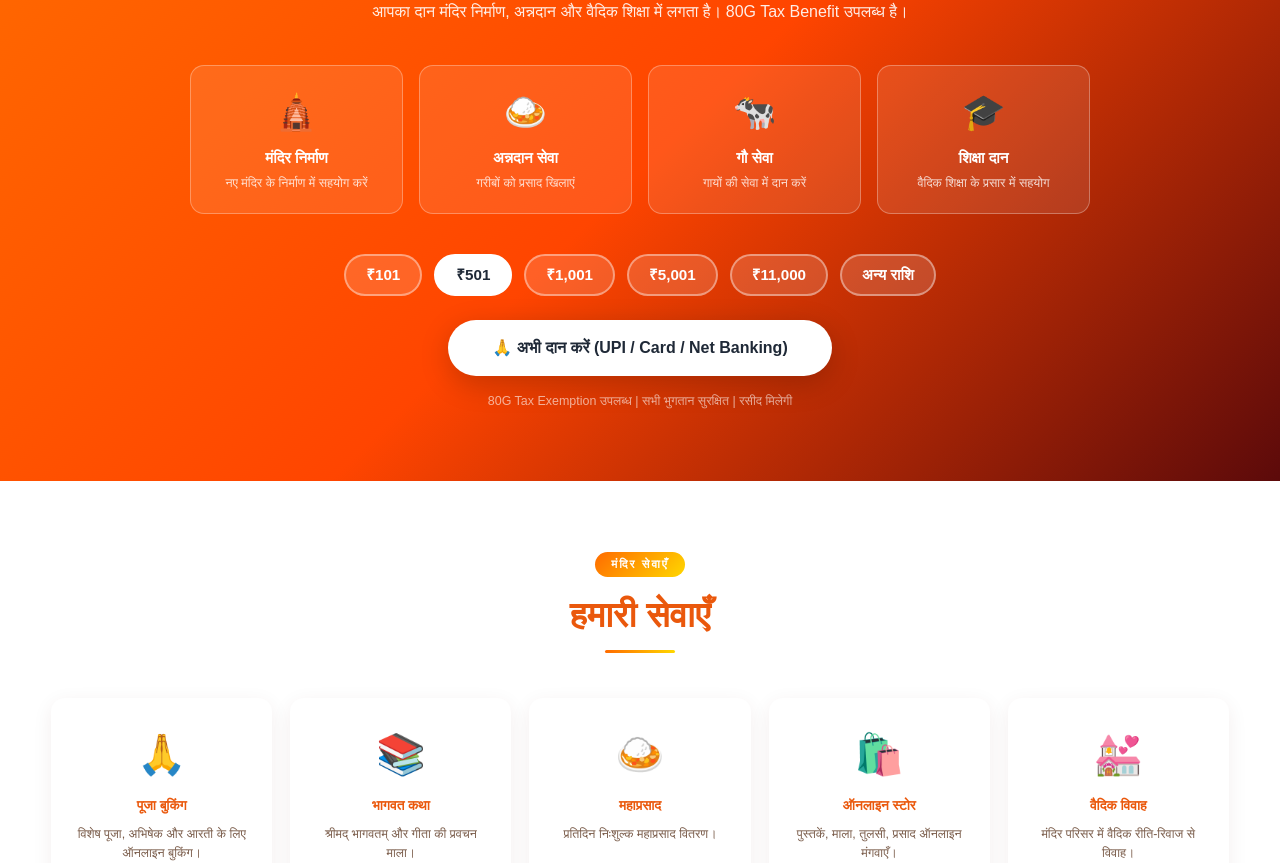
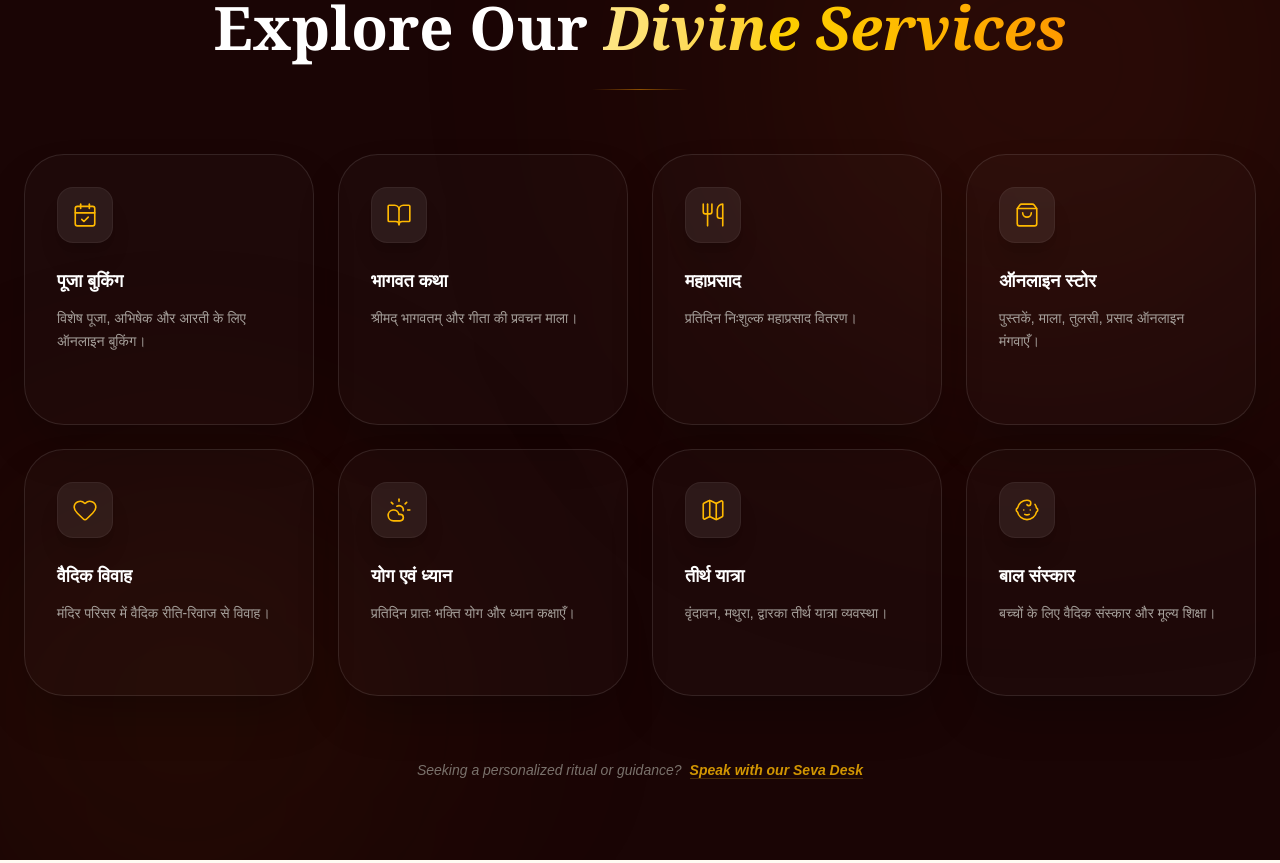
Before and after one commit to JatinBrandshow/iskcon-noida-expressway-frontend, a Next.js app: page /HomePage in a window 1280 px wide. Shown: the part 9543-10406 px from the top of the page. Built offline with nearby package versions, Linux system fonts and the light colour scheme; no server answers; a web font is replaced by a local one.

Commit message:
Enhance Our Services

```diff
--- a/src/components/ContactUS.js
+++ b/src/components/ContactUS.js
@@ -44,7 +44,7 @@ const ContactUS = () => {
         <>
             <section id="location" className="relative py-24 px-[5%] bg-[#FFFBF2] overflow-hidden">
                 {/* Decorative Background Text or Pattern */}
-                <div className="absolute inset-0 flex justify-center pointer-events-none select-none">
+                <div className="absolute inset-0 flex justify-end pointer-events-none select-none">
                     <motion.h1
                         animate={{ y: [0, -10, 0] }}
                         transition={{ duration: 6, repeat: Infinity }}
--- a/src/components/OurServices.js
+++ b/src/components/OurServices.js
@@ -1,82 +1,138 @@
+"use client";
+
 import React from "react";
+import { motion } from "framer-motion";
+import { CalendarCheck, BookOpen, Utensils, ShoppingBag, Heart, CloudSun, Map, Baby, ArrowUpRight } from "lucide-react";
 
 const services = [
     {
-        icon: "🙏",
+        icon: <CalendarCheck />,
         title: "पूजा बुकिंग",
         desc: "विशेष पूजा, अभिषेक और आरती के लिए ऑनलाइन बुकिंग।",
+        color: "from-amber-500/20",
     },
     {
-        icon: "📚",
+        icon: <BookOpen />,
         title: "भागवत कथा",
         desc: "श्रीमद् भागवतम् और गीता की प्रवचन माला।",
+        color: "from-orange-500/20",
+    },
+    { icon: <Utensils />, title: "महाप्रसाद", desc: "प्रतिदिन निःशुल्क महाप्रसाद वितरण।", color: "from-yellow-600/20" },
+    {
+        icon: <ShoppingBag />,
+        title: "ऑनलाइन स्टोर",
+        desc: "पुस्तकें, माला, तुलसी, प्रसाद ऑनलाइन मंगवाएँ।",
+        color: "from-amber-600/20",
     },
     {
-        icon: "🍛",
-        title: "महाप्रसाद",
-        desc: "प्रतिदिन निःशुल्क महाप्रसाद वितरण।",
+        icon: <Heart />,
+        title: "वैदिक विवाह",
+        desc: "मंदिर परिसर में वैदिक रीति-रिवाज से विवाह।",
+        color: "from-rose-500/20",
     },
     {
-        icon: "🛍️",
-        title: "ऑनलाइन स्टोर",
-        desc: "पुस्तकें, माला, तुलसी, प्रसाद ऑनलाइन मंगवाएँ।",
+        icon: <CloudSun />,
+        title: "योग एवं ध्यान",
+        desc: "प्रतिदिन प्रातः भक्ति योग और ध्यान कक्षाएँ।",
+        color: "from-orange-400/20",
     },
     {
-        icon: "💒",
-        title: "वैदिक विवाह",
-        desc: "मंदिर परिसर में वैदिक रीति-रिवाज से विवाह।",
+        icon: <Map />,
+        title: "तीर्थ यात्रा",
+        desc: "वृंदावन, मथुरा, द्वारका तीर्थ यात्रा व्यवस्था।",
+        color: "from-amber-400/20",
     },
     {
-        icon: "🧘",
-        title: "योग एवं ध्यान",
-        desc: "प्रतिदिन प्रातः भक्ति योग और ध्यान कक्षाएँ।",
-    },
-    {
-        icon: "🚌",
-        title: "तीर्थ यात्रा",
-        desc: "वृंदावन, मथुरा, द्वारका तीर्थ यात्रा व्यवस्था।",
-    },
-    {
-        icon: "👶",
+        icon: <Baby />,
         title: "बाल संस्कार",
         desc: "बच्चों के लिए वैदिक संस्कार और मूल्य शिक्षा।",
+        color: "from-yellow-500/20",
     },
 ];
 
 const OurServices = () => {
     return (
-        <>
-            <section id="services" className="py-[70px] px-[4%] bg-quinary">
-                <div className="max-w-[1300px] mx-auto">
+        <section className="relative min-h-screen flex items-center px-6 bg-[#1A0505] overflow-hidden">
+            {/* Background Divine Glows */}
+            <div className="absolute top-[-10%] right-[-5%] w-150 h-150 bg-orange-900/20 blur-[140px] rounded-full" />
+            <div className="absolute bottom-[-10%] left-[-5%] w-125 h-125 bg-amber-900/10 blur-[120px] rounded-full" />
+
+            <div className="max-w-325 mx-auto w-full relative z-10 py-20">
                 {/* Header */}
-                    <div className="text-center mb-[45px]">
-                        <span className="inline-block bg-[linear-gradient(135deg,#FF6B00,#FFD700)] text-white px-4 py-[4px] rounded-full text-[0.72rem] font-bold tracking-[2px] mb-3">
-                            मंदिर सेवाएँ
+                <div className="text-center mb-16">
+                    <motion.span
+                        initial={{ opacity: 0, y: -10 }}
+                        whileInView={{ opacity: 1, y: 0 }}
+                        className="inline-block px-5 py-1.5 rounded-full bg-white/5 border border-white/10 text-amber-200/80 text-[0.7rem] font-bold tracking-[0.3em] uppercase mb-4 backdrop-blur-sm"
+                    >
+                        Sacred Offerings
+                    </motion.span>
+
+                    <h2 className="text-4xl md:text-6xl font-serif font-bold text-white mb-6 leading-tight">
+                        Explore Our{" "}
+                        <span className="bg-linear-to-r from-amber-200 via-yellow-400 to-amber-500 bg-clip-text text-transparent italic">
+                            Divine Services
                         </span>
+                    </h2>
 
-                        <h2 className="text-primary text-[clamp(1.3rem,2.8vw,2.2rem)] font-bold">हमारी सेवाएँ</h2>
-
-                        <div className="w-[70px] h-[3px] bg-[linear-gradient(90deg,#FF6B00,#FFD700)] mx-auto mt-2 rounded"></div>
+                    <div className="w-24 h-px bg-linear-to-r from-transparent via-amber-500/50 to-transparent mx-auto" />
                 </div>
 
                 {/* Grid */}
-                    <div className="grid grid-cols-[repeat(auto-fill,minmax(200px,1fr))] gap-[18px]">
+                <div className="grid grid-cols-1 sm:grid-cols-2 lg:grid-cols-4 gap-6">
                     {services.map((service, index) => (
+                        <motion.div
+                            key={index}
+                            initial={{ opacity: 0, y: 20 }}
+                            whileInView={{ opacity: 1, y: 0 }}
+                            transition={{ delay: index * 0.05 }}
+                            whileHover={{ y: -10, transition: { duration: 0.3 } }}
+                            className="group relative bg-white/2 hover:bg-white/5 p-8 rounded-[2.5rem] border border-white/10 shadow-2xl overflow-hidden cursor-pointer transition-all duration-500"
+                        >
+                            {/* Animated Inner Glow on Hover */}
                             <div
-                                key={index}
-                                className="bg-white rounded-[14px] p-[24px_18px] text-center shadow-[0_5px_20px_rgba(92,10,10,0.07)] border-2 border-transparent hover:border-secondary transition-all hover:-translate-y-[5px] cursor-pointer"
-                            >
-                                <span className="text-[2.5rem] block mb-[12px]">{service.icon}</span>
+                                className={`absolute inset-0 bg-linear-to-br ${service.color} to-transparent opacity-0 group-hover:opacity-100 transition-opacity duration-700`}
+                            />
 
-                                <h4 className="text-primary text-[0.85rem] font-bold mb-[8px]">{service.title}</h4>
+                            <div className="relative z-10">
+                                {/* Icon Container */}
+                                <div className="w-14 h-14 bg-white/[0.07] rounded-2xl flex items-center justify-center text-amber-400 mb-6 group-hover:bg-amber-400 group-hover:text-[#1A0505] transition-all duration-500 shadow-xl border border-white/5">
+                                    {React.cloneElement(service.icon, {
+                                        size: 26,
+                                        strokeWidth: 1.5,
+                                    })}
+                                </div>
 
-                                <p className="text-[0.78rem] text-[#7A5C4A] leading-[1.6]">{service.desc}</p>
+                                {/* Title */}
+                                <h4 className="text-lg font-bold text-white mb-3 group-hover:text-amber-200 transition-colors">
+                                    {service.title}
+                                </h4>
+
+                                {/* Description */}
+                                <p className="text-stone-400 text-sm leading-relaxed mb-6 group-hover:text-stone-300 transition-colors">
+                                    {service.desc}
+                                </p>
+
+                                {/* Link */}
+                                <div className="flex items-center gap-2 text-[10px] font-bold uppercase tracking-widest text-amber-500 opacity-0 group-hover:opacity-100 translate-y-2 group-hover:translate-y-0 transition-all duration-500">
+                                    View Details <ArrowUpRight size={14} />
                                 </div>
+                            </div>
+                        </motion.div>
                     ))}
                 </div>
+
+                {/* Bottom CTA */}
+                <motion.div initial={{ opacity: 0 }} whileInView={{ opacity: 1 }} className="text-center mt-16">
+                    <p className="text-stone-500 italic text-sm">
+                        Seeking a personalized ritual or guidance?
+                        <span className="text-amber-400/80 font-bold ml-2 cursor-pointer border-b border-amber-400/20 hover:text-amber-400 transition-colors">
+                            Speak with our Seva Desk
+                        </span>
+                    </p>
+                </motion.div>
             </div>
         </section>
-        </>
     );
 };
 
--- a/src/components/TempleDonation.js
+++ /dev/null
@@ -1,103 +0,0 @@
-"use client";
-
-import React, { useState } from "react";
-
-const donationMethods = [
-    {
-        icon: "🛕",
-        title: "मंदिर निर्माण",
-        desc: "नए मंदिर के निर्माण में सहयोग करें",
-    },
-    {
-        icon: "🍛",
-        title: "अन्नदान सेवा",
-        desc: "गरीबों को प्रसाद खिलाएं",
-    },
-    {
-        icon: "🐄",
-        title: "गौ सेवा",
-        desc: "गायों की सेवा में दान करें",
-    },
-    {
-        icon: "🎓",
-        title: "शिक्षा दान",
-        desc: "वैदिक शिक्षा के प्रसार में सहयोग",
-    },
-];
-
-const TempleDonation = () => {
-    const [activeAmount, setActiveAmount] = useState("₹501");
-
-    const amounts = ["₹101", "₹501", "₹1,001", "₹5,001", "₹11,000", "अन्य राशि"];
-    return (
-        <>
-            <section
-                id="donation"
-                className="py-[70px] px-[4%] text-center bg-[linear-gradient(135deg,#FF6B00,#FF4500,#5C0A0A)]"
-            >
-                {/* Header */}
-                <div className="max-w-[900px] mx-auto mb-10">
-                    <h2 className="text-white text-[clamp(1.4rem,3vw,2.2rem)] font-bold mb-3">
-                        भगवान की सेवा में दान करें
-                    </h2>
-
-                    <p className="text-white/90 text-[1rem] max-w-[600px] mx-auto leading-[1.7]">
-                        आपका दान मंदिर निर्माण, अन्नदान और वैदिक शिक्षा में लगता है। 80G Tax Benefit उपलब्ध है।
-                    </p>
-                </div>
-
-                {/* Donation Methods */}
-                <div className="grid md:grid-cols-4 sm:grid-cols-2 gap-4 max-w-[900px] mx-auto mb-10">
-                    {donationMethods.map((item, i) => (
-                        <a
-                            key={i}
-                            href="https://www.iskconnoida.org/donate"
-                            target="_blank"
-                            className="bg-white/10 border border-white/30 rounded-[14px] p-5 text-white hover:bg-white/20 transition transform hover:-translate-y-1"
-                        >
-                            <span className="text-[2.2rem] block mb-2">{item.icon}</span>
-
-                            <h4 className="font-bold text-[0.95rem] mb-1">{item.title}</h4>
-
-                            <p className="text-[0.78rem] opacity-80">{item.desc}</p>
-                        </a>
-                    ))}
-                </div>
-
-                {/* Amount Buttons */}
-                <div className="flex flex-wrap justify-center gap-3 mb-6">
-                    {amounts.map((amount, i) => (
-                        <button
-                            key={i}
-                            onClick={() => setActiveAmount(amount)}
-                            className={`px-5 py-2 rounded-full border-2 text-[0.95rem] font-bold transition
-            ${
-                activeAmount === amount
-                    ? "bg-white text-secondary border-white"
-                    : "bg-white/15 text-white border-white/40 hover:bg-white"
-            }`}
-                        >
-                            {amount}
-                        </button>
-                    ))}
-                </div>
-
-                {/* Donate Button */}
-                <a
-                    href="https://www.iskconnoida.org/donate"
-                    target="_blank"
-                    className="inline-block bg-white text-secondary px-11 py-4 rounded-full text-[1rem] font-extrabold shadow-[0_8px_30px_rgba(0,0,0,0.2)] hover:-translate-y-1 transition"
-                >
-                    🙏 अभी दान करें (UPI / Card / Net Banking)
-                </a>
-
-                {/* Note */}
-                <p className="text-white/60 text-[0.78rem] mt-4">
-                    80G Tax Exemption उपलब्ध | सभी भुगतान सुरक्षित | रसीद मिलेगी
-                </p>
-            </section>
-        </>
-    );
-};
-
-export default TempleDonation;
--- a/src/pages/HomePage.js
+++ b/src/pages/HomePage.js
@@ -6,7 +6,6 @@ import LiveDarshan from "@/components/LiveDarshan";
 import MainSection from "@/components/MainSection";
 import OurServices from "@/components/OurServices";
 import TempleDailyActivities from "@/components/TempleDailyActivities";
-import TempleDonation from "@/components/TempleDonation";
 import TempleEvents from "@/components/TempleEvents";
 import TempleNews from "@/components/TempleNews";
 import TempleGallery from "@/components/TempleGallery";
@@ -28,7 +27,6 @@ const HomePage = () => {
             <TempleNews />
             <LiveDarshan />
             <VolunteerSection />
-            <TempleDonation />
             <OurServices />
             <ContactUS />
         </>
```
Lines whose indentation alone changed are shown as unchanged.
